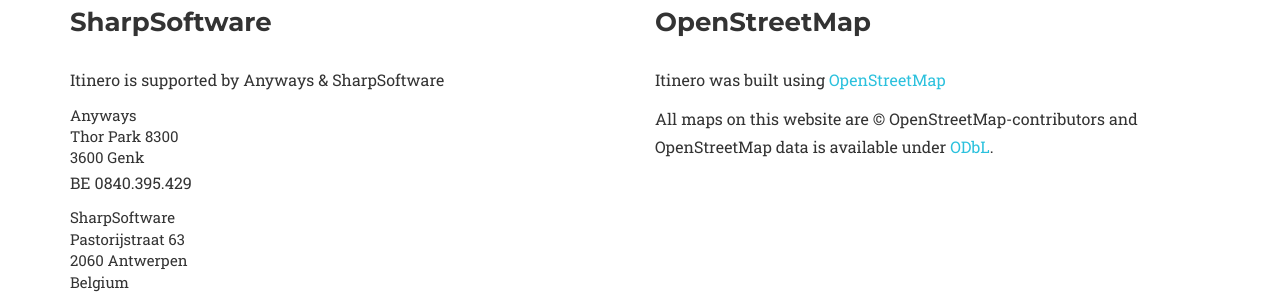
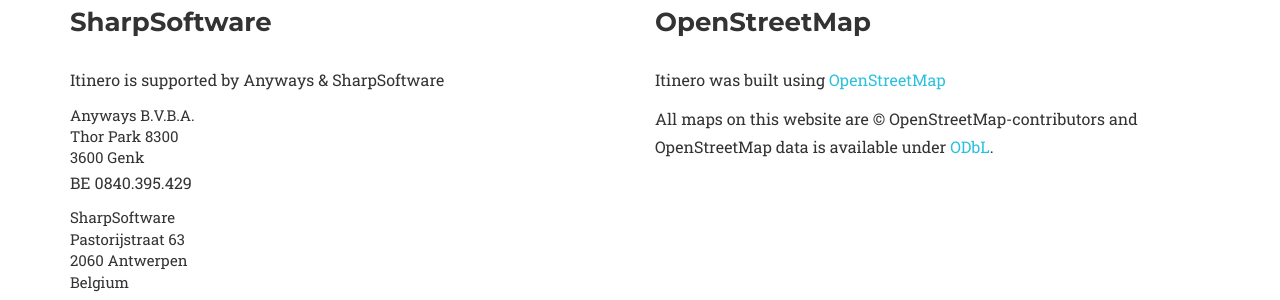
Before and after one commit to itinero/itinero.github.io, a Jekyll site: the page built from _posts/2016-10-14-openlr.markdown, in a window 1280 px wide and 900 px high, scrolled down 2196 px. Shown: the part 493-793 px from the top of the window. Built offline with Jekyll 4.4.1, drawn with Linux system fonts in a browser that asks for light colours; some web fonts are replaced.

```diff
--- a/_includes/footer.html
+++ b/_includes/footer.html
@@ -10,7 +10,7 @@
   <div class="content">
     <p>Itinero is supported by Anyways & SharpSoftware</p>
 
-Anyways<br>
+Anyways B.V.B.A.<br>
 Thor Park 8300<br>
 3600 Genk<br>
 
```
